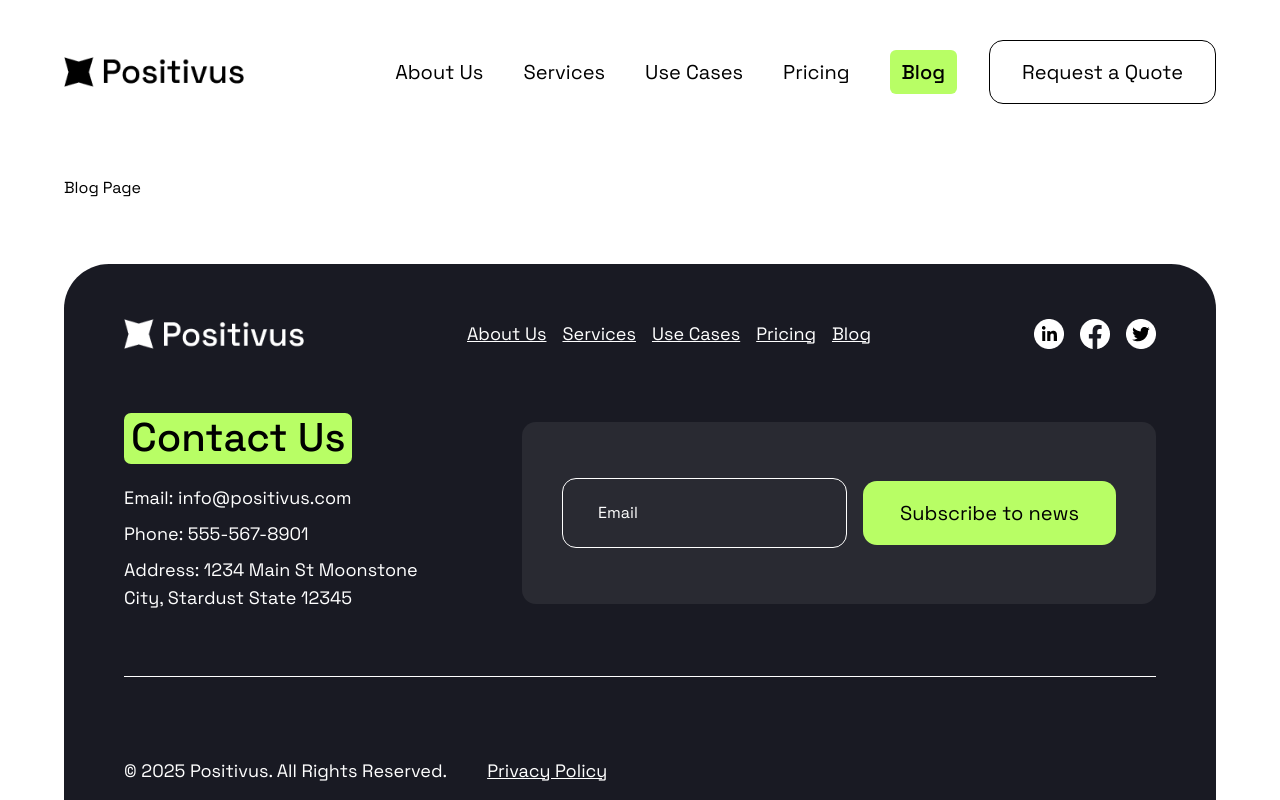
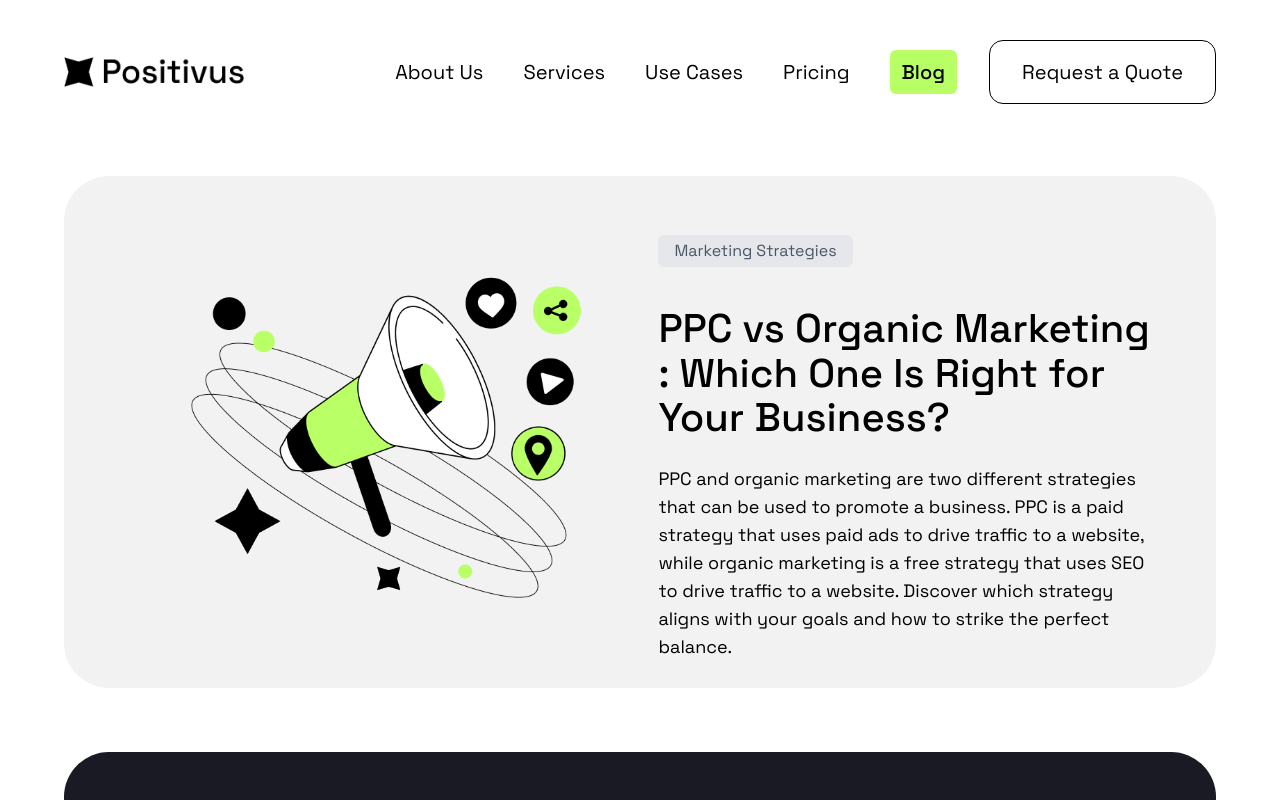
Before and after one commit to hervezossou/positivus-site, a Next.js app: page /blog in a window 1280 px wide. Shown: the top 800 px of the page. Built offline with nearby package versions, Linux system fonts and the light colour scheme.

Commit message:
feat(blog): add responsive hero section with marketing content

```diff
--- a/app/blog/page.tsx
+++ b/app/blog/page.tsx
@@ -1,5 +1,9 @@
+import { HeroSection } from "../components/blog/sections/HeroSection";
+
 export default function Page() {
     return (
-        <main>Blog Page</main>
+        <main>
+            <HeroSection />
+        </main>
     )
 }
--- /dev/null
+++ b/app/components/blog/sections/HeroSection.tsx
@@ -0,0 +1,65 @@
+"use client"
+
+import Image from "next/image";
+import { Typography } from "../../common/Typography";
+
+export const HeroSection = () => {
+    return (
+        <section className="w-full bg-cloud rounded-2xl lg:rounded-45">
+                <div className="flex flex-col gap-y-4 px-5 py-8 md:px-10 md:py-12">
+                    <h5 className="bg-gray-200 w-max text-gray-600 px-4 py-1 rounded-md mb-4 lg:hidden">
+                        Marketing Strategies
+                    </h5>
+                    <Typography
+                        variant="h3"
+                        className="w-full lg:hidden"
+                    >
+                        PPC vs Organic Marketing : Which One Is Right for Your Business?
+                    </Typography>
+                    <Image
+                        src="/images/home-hero.png"
+                        alt="Hero Section"
+                        width={600}
+                        height={515}
+                        priority={true}
+                        className="aspect-auto object-cover lg:hidden"
+                    />
+                    <Typography
+                        variant="p"
+                        className="md:px-8 text-justify lg:hidden"
+                    >
+                        PPC and organic marketing are two different strategies that can be used to promote a business. PPC is a paid strategy that uses paid ads to drive traffic to a website, while organic marketing is a free strategy that uses SEO to drive traffic to a website. Discover which strategy aligns with your goals and how to strike the perfect balance.
+                    </Typography>
+                </div>
+                <div className="hidden -mt-16 lg:flex items-center justify-between gap-x-4 px-14 py-4">
+                    <div className="flex items-center justify-center">
+                        <Image
+                            src="/images/home-hero.png"
+                            alt="Hero Section"
+                            width={600}
+                            height={515}
+                            priority={true}
+                            className="aspect-auto object-cover scale-80"
+                        />
+                    </div>
+                    <div className="flex flex-col items-start justify-between gap-y-6">
+                        <h5 className="w-max bg-gray-200 text-gray-600 px-4 py-1 rounded-md mb-4">
+                            Marketing Strategies
+                        </h5>
+                        <Typography
+                            variant="h2"
+                            className="max-w-md lg:max-w-lg"
+                        >
+                            PPC vs Organic Marketing : Which One Is Right for Your Business?
+                        </Typography>
+                        <Typography
+                            variant="p"
+                            className="max-w-xl"
+                        >
+                            PPC and organic marketing are two different strategies that can be used to promote a business. PPC is a paid strategy that uses paid ads to drive traffic to a website, while organic marketing is a free strategy that uses SEO to drive traffic to a website. Discover which strategy aligns with your goals and how to strike the perfect balance.
+                        </Typography>
+                    </div>
+                </div>
+        </section>
+    )
+}
```
